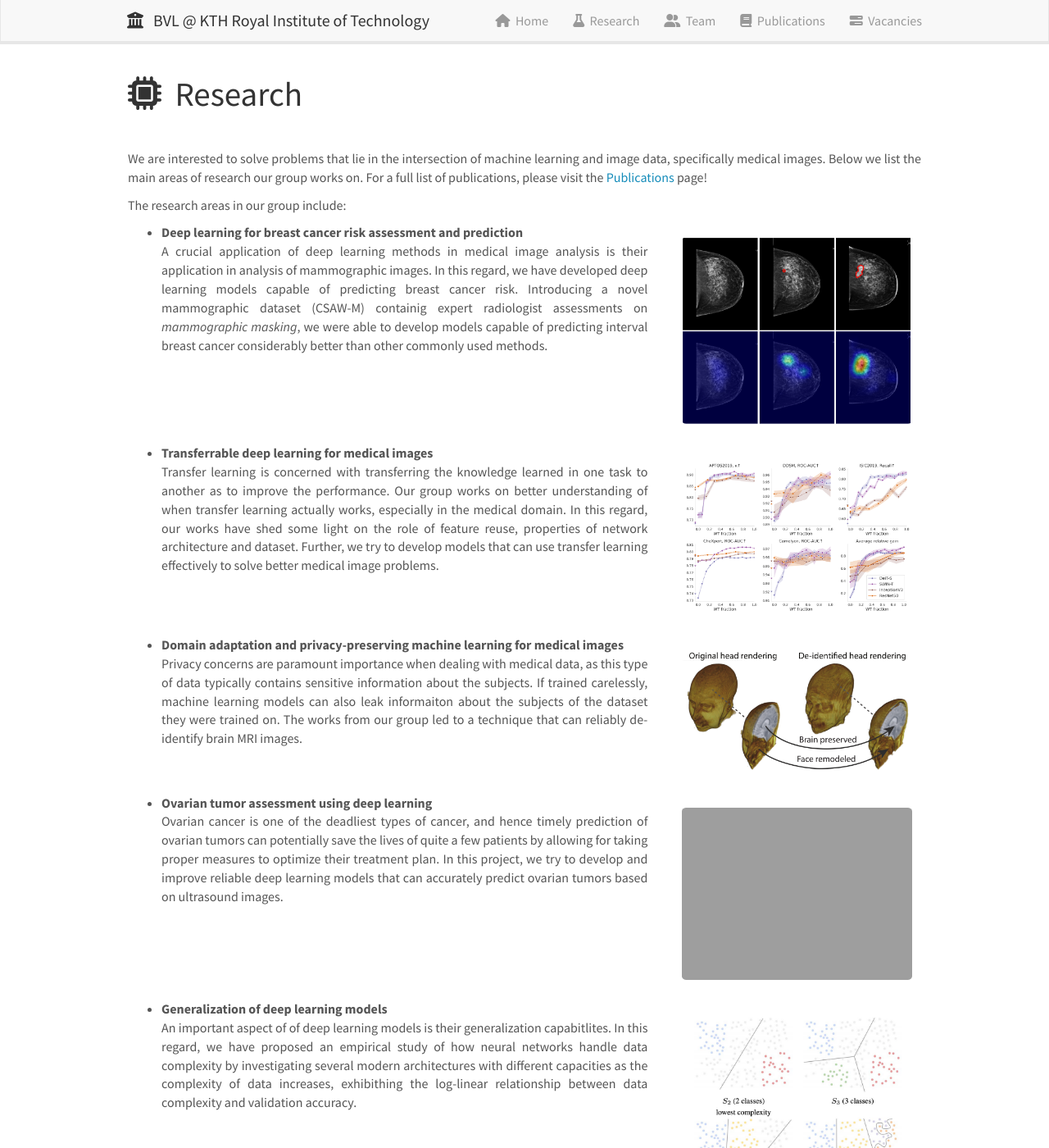
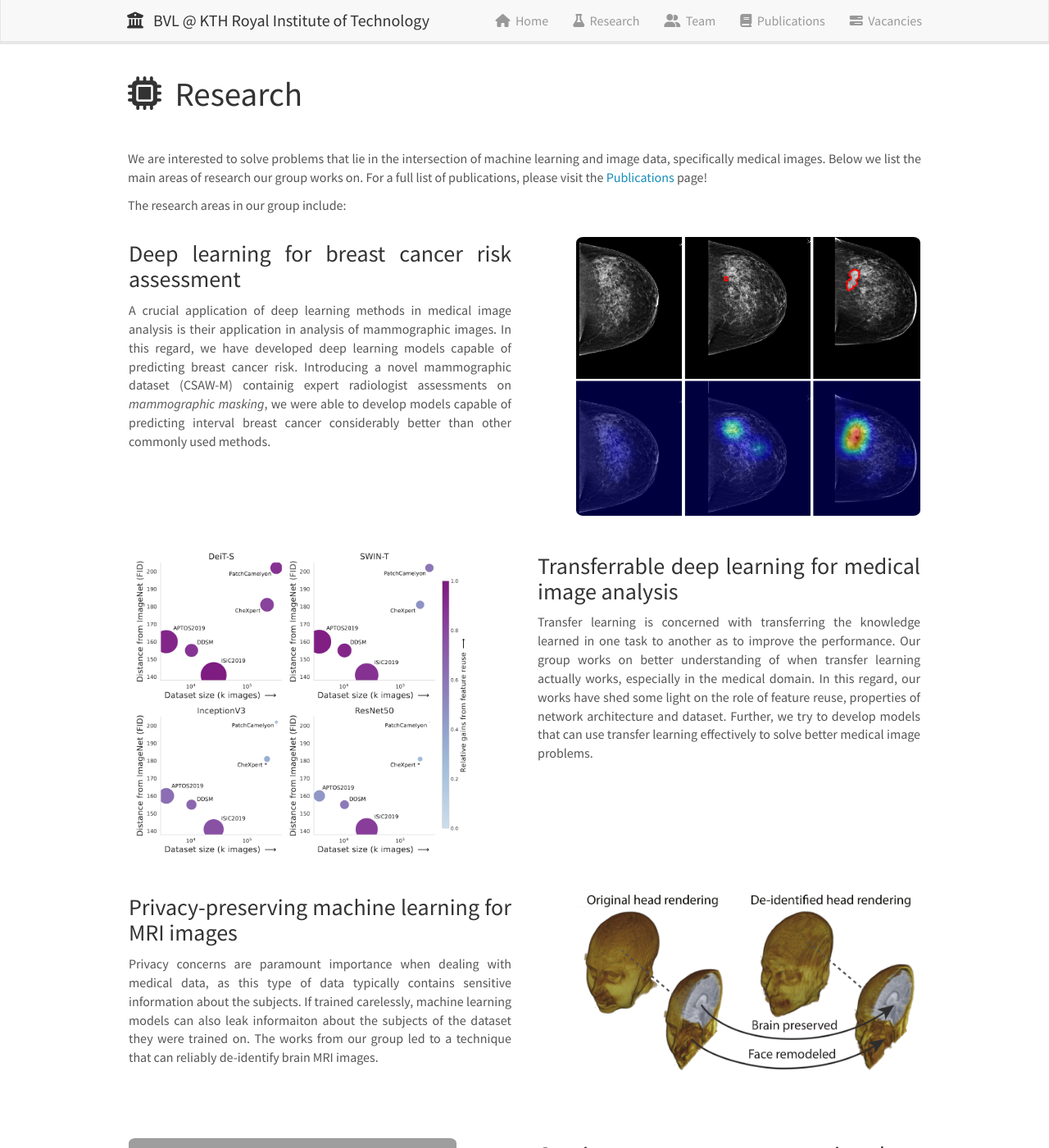
Before and after one commit to MoeinSorkhei/sitedraft3, a Jekyll site: the page built from _pages/research.md, in a window 1280 px wide and 1400 px high. Shown: the whole window at 82% size. Built offline with Jekyll 4.4.1, drawn with Linux system fonts in a browser that asks for light colours; nearby versions of some CDN libraries; some of the changed text lies outside the part shown.

Commit message:
Research page reorganized

```diff
--- a/_pages/research.md
+++ b/_pages/research.md
@@ -18,68 +18,72 @@ We are interested to solve problems that lie in the intersection of machine lear
 The research areas in our group include:
 
 <div class="row">
-<div class="col-sm-8">
-- **Deep learning for breast cancer risk assessment and prediction**
-    A crucial application of deep learning methods in medical image analysis is their application in analysis of mammographic images.
-    In this regard, we have developed deep learning models capable of predicting breast cancer risk. Introducing a novel mammographic dataset (CSAW-M) containig expert radiologist assessments on _mammographic masking_, we were able to develop models capable of predicting interval breast cancer considerably better than other commonly used methods.
-    <!-- We utilize these models to solve problems such as breast cancer risk prediction and its relation to actual breast cancer. In this line of research, we trained models that could differentiate between _inherent (long-term)_ and _short-term_ risk of breast cancer. Moreover, we intorduced the concept of _mammographic masking_ and utulized it to develop models that can indicate different types of breast cancers more accurately than other commonly used measure. -->
+<div class="col-sm-6">
+<!-- **Deep learning for breast cancer risk assessment and prediction**   -->
+<h3>Deep learning for breast cancer risk assessment</h3>
+A crucial application of deep learning methods in medical image analysis is their application in analysis of mammographic images.
+In this regard, we have developed deep learning models capable of predicting breast cancer risk. Introducing a novel mammographic dataset (CSAW-M) containig expert radiologist assessments on _mammographic masking_, we were able to develop models capable of predicting interval breast cancer considerably better than other commonly used methods.
 </div>
-<div class="col-sm-4">
-<img src="{{ site.url }}{{ site.baseurl }}/images/research_pic/mammo.png" class="img-responsive" width="100%" style="float: right" />
+<div class="col-sm-6">
+<img src="{{ site.url }}{{ site.baseurl }}/images/research_pic/mammo_2.png" class="img-responsive" width="90%" style="float: right" />
 </div>
 </div>
 
 
 <div class="row">
-<div class="col-sm-8">
-- **Transferrable deep learning for medical images**
-    Transfer learning is concerned with transferring the knowledge learned in one task to another as to improve the performance. Our group works on better understanding of when transfer learning actually works, especially in the medical domain.
-    In this regard, our works have shed some light on the role of feature reuse, properties of network architecture and dataset.
-    Further, we try to develop models that can use transfer learning effectively to solve better medical image problems.
-    <!-- Transfer learning of deep neural networks is an exciting field in deep learning with the goal of reusing the knowledge learned by a network in one domain in another domain. This has numerous applications in medical image analysis, especially due to lack of data and the cost of acquiring annotations from medical experts. In this regard, we try to investigate and develop models that can effectively benefit from this technique to solve medical image analysis problems more successfully, considering different aspects such as pre-training setup, architecture type, properties of the target dataset etc. -->
+<div class="col-sm-6">
+<img src="{{ site.url }}{{ site.baseurl }}/images/research_pic/transfer_2.png" class="img-responsive" width="90%" style="float: left" />
 </div>
-<div class="col-sm-4">
-<img src="{{ site.url }}{{ site.baseurl }}/images/research_pic/transfer.png" class="img-responsive" width="100%" style="float: right" />
+<div class="col-sm-6">
+<!-- **Transferrable deep learning for medical images**   -->
+<h3>Transferrable deep learning for medical image analysis</h3>
+Transfer learning is concerned with transferring the knowledge learned in one task to another as to improve the performance. Our group works on better understanding of when transfer learning actually works, especially in the medical domain.
+In this regard, our works have shed some light on the role of feature reuse, properties of network architecture and dataset.
+Further, we try to develop models that can use transfer learning effectively to solve better medical image problems.
 </div>
 </div>
 
 
+<!-- <br> -->
 <div class="row">
-<div class="col-sm-8">
-- **Domain adaptation and privacy-preserving machine learning for medical images**
-    Privacy concerns are paramount importance when dealing with medical data, as this type of data typically contains sensitive information about the subjects. If trained carelessly, machine learning models can also leak informaiton about the subjects of the dataset they were trained on.
-    The works from our group led to a technique that can reliably de-identify brain MRI images.
-    <!-- In this regard, we developed a technique that can reliably de-identify brain MRI images. -->
-    <!-- Therefore, machine learning methdos need to be developed reliablly to ensure the privacy of the subjects in medical datasets.  -->
-    <!-- faces from brain MRI images without affecting the brain content itself. -->
+<div class="col-sm-6">
+<!-- - **Domain adaptation and privacy-preserving machine learning for medical images**   -->
+<h3>Privacy-preserving machine learning for MRI images</h3>
+Privacy concerns are paramount importance when dealing with medical data, as this type of data typically contains sensitive information about the subjects. If trained carelessly, machine learning models can also leak informaiton about the subjects of the dataset they were trained on.
+The works from our group led to a technique that can reliably de-identify brain MRI images.
+<!-- In this regard, we developed a technique that can reliably de-identify brain MRI images. -->
+<!-- Therefore, machine learning methdos need to be developed reliablly to ensure the privacy of the subjects in medical datasets.  -->
+<!-- faces from brain MRI images without affecting the brain content itself. -->
 </div>
-<div class="col-sm-4">
-<img src="{{ site.url }}{{ site.baseurl }}/images/research_pic/deidentified_face.png" class="img-responsive" width="100%" style="float: right" />
+<div class="col-sm-6">
+<img src="{{ site.url }}{{ site.baseurl }}/images/research_pic/deidentified_face.png" class="img-responsive" width="90%" style="float: right" />
 </div>
 </div>
 
-
+<br>
 <div class="row">
-<div class="col-sm-8">
-- **Ovarian tumor assessment using deep learning**
-    Ovarian cancer is one of the deadliest types of cancer, and hence timely prediction of ovarian tumors can potentially save the lives of quite a few patients by allowing for taking proper measures to optimize their treatment plan.
-    <!-- by optimizing their treatment plan and taking proper measures.  -->
-    In this project, we try to develop and improve reliable deep learning models that can accurately predict ovarian tumors based on ultrasound images.
+<div class="col-sm-6">
+<img src="{{ site.url }}{{ site.baseurl }}/images/research_pic/ovarian.png" class="img-responsive" style="float: left" />
 </div>
-<div class="col-sm-4">
-<img src="{{ site.url }}{{ site.baseurl }}/images/research_pic/ovarian.png" class="img-responsive" style="float: right" />
+<div class="col-sm-6">
+<!-- - **Ovarian tumor assessment using deep learning**   -->
+<h3>Ovarian cancer assessment using deep learning</h3>
+Ovarian cancer is one of the deadliest types of cancer, and hence timely prediction of ovarian tumors can potentially save the lives of quite a few patients by allowing for taking proper measures to optimize their treatment plan.
+<!-- by optimizing their treatment plan and taking proper measures.  -->
+In this project, we try to develop and improve reliable deep learning models that can accurately predict ovarian tumors based on ultrasound images.
 </div>
 </div>
 
-
+<br>
 <div class="row">
-<div class="col-sm-8">
-- **Generalization of deep learning models**
-    An important aspect of of deep learning models is their generalization capabitlites.
-    <!-- Here we are interested in how different models have different generalization capabilities and what impact this might have with regards to the data complexity. We empircally studied the relation between different model image classification architectures, their scaling, and the complexity. -->
-    In this regard, we have proposed an empirical study of how neural networks handle data complexity by investigating several modern architectures with different capacities as the complexity of data increases, exhibithing the log-linear relationship between data complexity and validation accuracy.
+<div class="col-sm-6">
+<!-- - **Generalization of deep learning models**   -->
+<h3>Generalization of deep learning models</h3>
+An important aspect of of deep learning models is their generalization capabitlites.
+<!-- Here we are interested in how different models have different generalization capabilities and what impact this might have with regards to the data complexity. We empircally studied the relation between different model image classification architectures, their scaling, and the complexity. -->
+In this regard, we have proposed an empirical study of how neural networks handle data complexity by investigating several modern architectures with different capacities as the complexity of data increases, exhibithing the log-linear relationship between data complexity and validation accuracy.
 </div>
-<div class="col-sm-4">
+<div class="col-sm-6">
 <img src="{{ site.url }}{{ site.baseurl }}/images/research_pic/complexity.png" class="img-responsive" style="float: right" />
 </div>
 </div>
```
Also changed, not shown: _pages/openings.md (+2 -0 lines), images/research_pic/mammo_2.png (added), images/research_pic/transfer_2.png (added).
